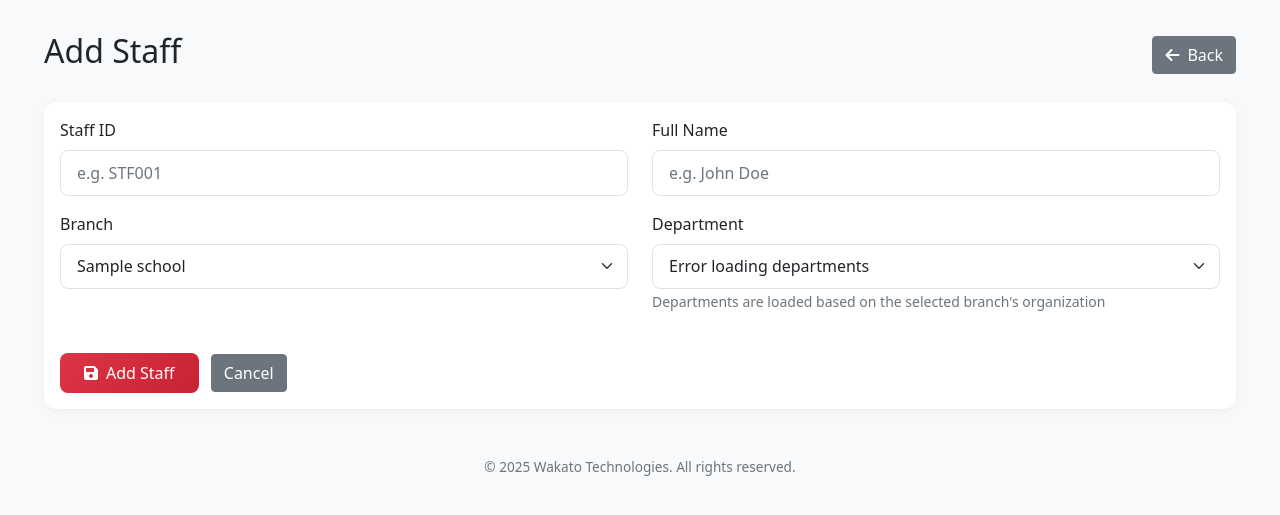
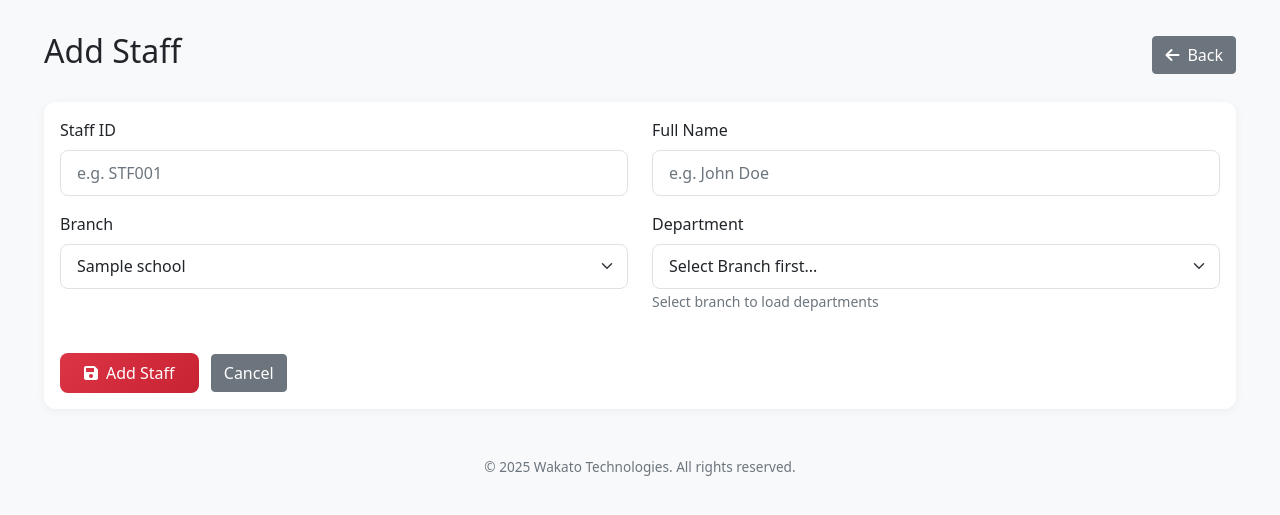
Before and after one commit to naturalwaves/attendance-system, a Flask app: template templates/add_staff.html in a window 1280 px wide. Shown: the top 515 px of the page. Run offline with Flask 3, Linux system fonts and the light colour scheme; the template is opened without the code that fills it: values that come from a table or form of the project are taken from there, others are empty; tables that the repository leaves empty hold one stand-in row (values such as "Sample post").

Commit message:
Update add_staff.html

```diff
--- a/templates/add_staff.html
+++ b/templates/add_staff.html
@@ -25,9 +25,34 @@
             </div>
 
             <div class="row">
+                {% if current_user.role == 'super_admin' %}
+                <div class="col-md-4 mb-3">
+                    <label class="form-label">Organization</label>
+                    <select id="organizationSelect" class="form-select" onchange="loadBranches()" required>
+                        <option value="">Select Organization...</option>
+                        {% for org in organizations %}
+                        <option value="{{ org.id }}">{{ org.name }}</option>
+                        {% endfor %}
+                    </select>
+                </div>
+                <div class="col-md-4 mb-3">
+                    <label class="form-label">Branch</label>
+                    <select name="school_id" id="schoolSelect" class="form-select" onchange="loadDepartments()" required>
+                        <option value="">Select Organization first...</option>
+                    </select>
+                    <small class="text-muted">Select organization to load branches</small>
+                </div>
+                <div class="col-md-4 mb-3">
+                    <label class="form-label">Department</label>
+                    <select name="department" id="departmentSelect" class="form-select" required>
+                        <option value="">Select Branch first...</option>
+                    </select>
+                    <small class="text-muted">Select branch to load departments</small>
+                </div>
+                {% else %}
                 <div class="col-md-6 mb-3">
                     <label class="form-label">Branch</label>
-                    <select name="school_id" id="schoolSelect" class="form-select" required>
+                    <select name="school_id" id="schoolSelect" class="form-select" onchange="loadDepartments()" required>
                         {% if schools|length > 1 %}
                         <option value="">Select a branch...</option>
                         {% endif %}
@@ -39,10 +64,11 @@
                 <div class="col-md-6 mb-3">
                     <label class="form-label">Department</label>
                     <select name="department" id="departmentSelect" class="form-select" required>
-                        <option value="">Select a branch first...</option>
+                        <option value="">Select Branch first...</option>
                     </select>
-                    <small class="text-muted" id="deptHint">Departments are loaded based on the selected branch's organization</small>
+                    <small class="text-muted">Select branch to load departments</small>
                 </div>
+                {% endif %}
             </div>
 
             <div class="mt-4">
@@ -56,39 +82,58 @@
 </div>
 
 <script>
-document.getElementById('schoolSelect').addEventListener('change', function() {
-    const branchId = this.value;
+{% if current_user.role == 'super_admin' %}
+function loadBranches() {
+    const orgId = document.getElementById('organizationSelect').value;
+    const branchSelect = document.getElementById('schoolSelect');
+    const deptSelect = document.getElementById('departmentSelect');
+
+    // Reset dropdowns
+    branchSelect.innerHTML = '<option value="">Select Branch...</option>';
+    deptSelect.innerHTML = '<option value="">Select Branch first...</option>';
+
+    if (!orgId) return;
+
+    fetch(`/api/organization-branches/${orgId}`)
+        .then(response => response.json())
+        .then(branches => {
+            branches.forEach(branch => {
+                const option = document.createElement('option');
+                option.value = branch.id;
+                option.textContent = branch.name;
+                branchSelect.appendChild(option);
+            });
+        });
+}
+{% endif %}
+
+function loadDepartments() {
+    const branchId = document.getElementById('schoolSelect').value;
     const deptSelect = document.getElementById('departmentSelect');
 
     if (!branchId) {
-        deptSelect.innerHTML = '<option value="">Select a branch first...</option>';
+        deptSelect.innerHTML = '<option value="">Select Branch first...</option>';
         return;
     }
-
-    deptSelect.innerHTML = '<option value="">Loading departments...</option>';
 
     fetch(`/api/branch-departments/${branchId}`)
         .then(response => response.json())
         .then(departments => {
-            if (departments.length > 0) {
-                deptSelect.innerHTML = departments.map(dept =>
-                    `<option value="${dept.name}">${dept.name}</option>`
-                ).join('');
-            } else {
-                deptSelect.innerHTML = '<option value="">No departments found</option>';
-            }
-        })
-        .catch(error => {
-            console.error('Error loading departments:', error);
-            deptSelect.innerHTML = '<option value="">Error loading departments</option>';
+            deptSelect.innerHTML = '<option value="">Select Department...</option>';
+            departments.forEach(dept => {
+                const option = document.createElement('option');
+                option.value = dept.name;
+                option.textContent = dept.name;
+                deptSelect.appendChild(option);
+            });
         });
-});
+}
 
-// Auto-load departments if a branch is already selected on page load
+// Auto-load departments if branch is pre-selected (for non-super admin with single branch)
 window.addEventListener('DOMContentLoaded', function() {
     const schoolSelect = document.getElementById('schoolSelect');
     if (schoolSelect.value) {
-        schoolSelect.dispatchEvent(new Event('change'));
+        loadDepartments();
     }
 });
 </script>
```
